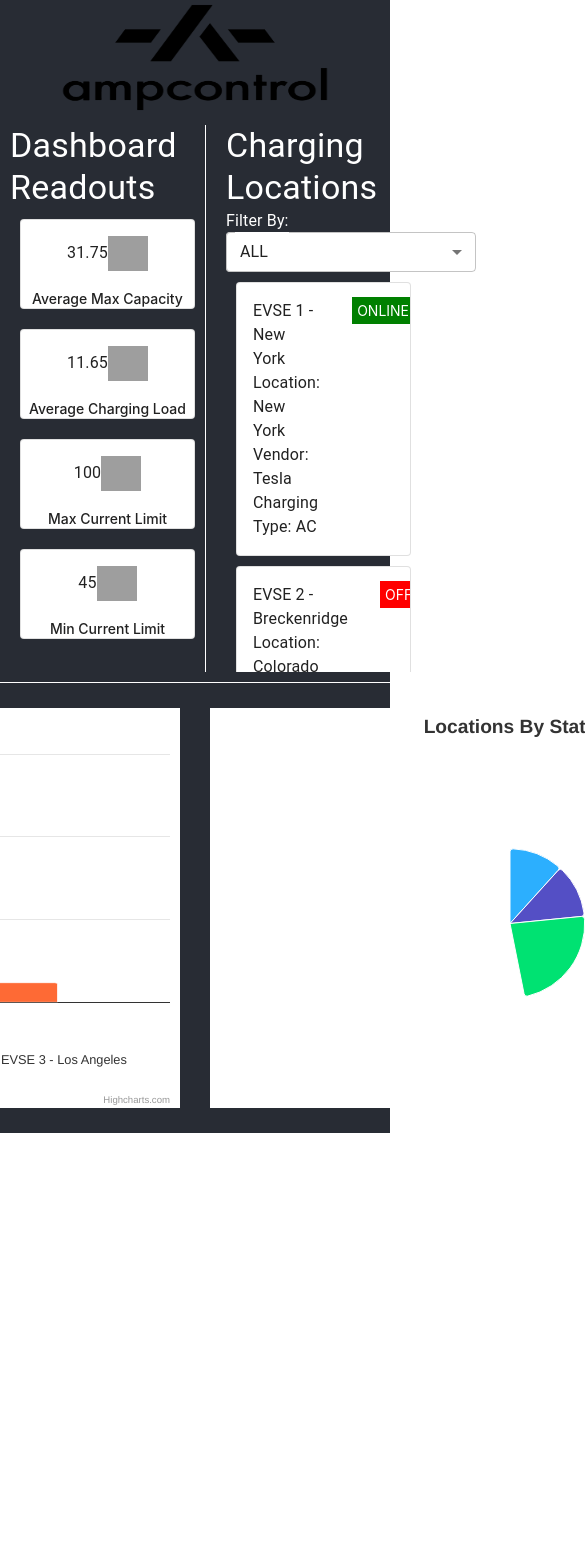
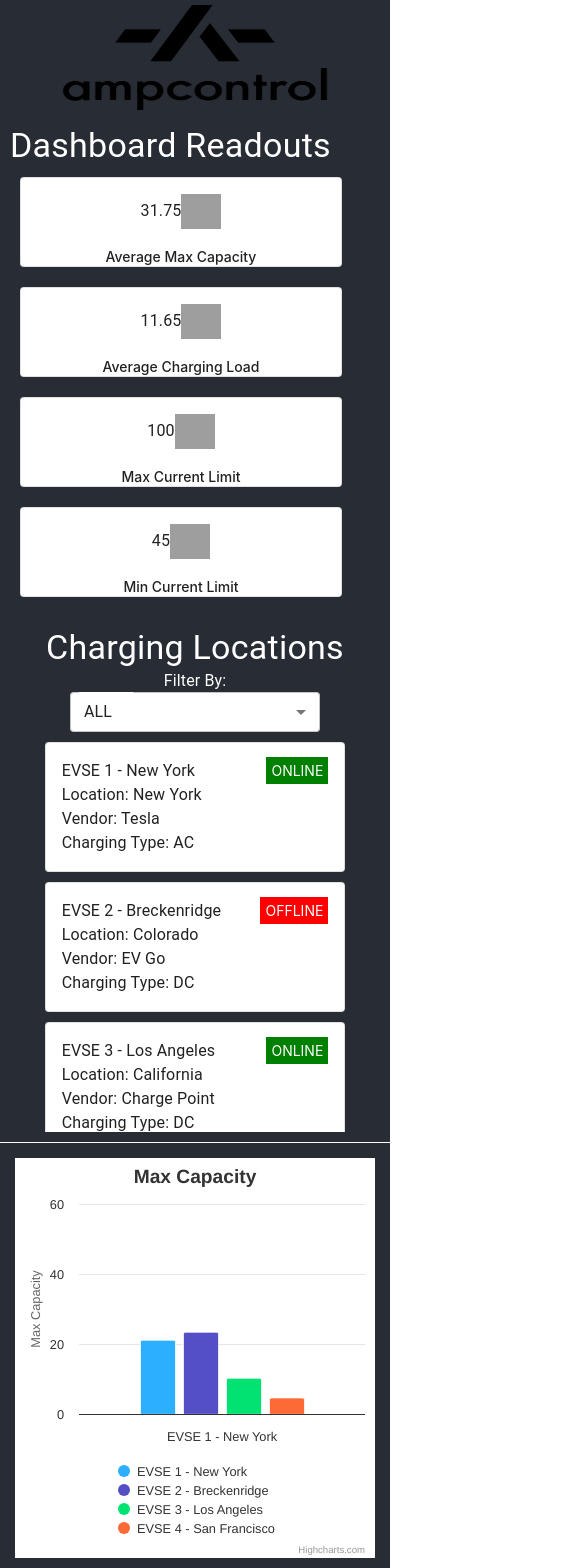
Before and after one commit to patrickjneel/EVCharger, a React (Create React App) app: page / in a window 390 px wide. Shown: the top 1568 px of the page, 585 px wide, since content can reach past the window. Before the commit the page ends 1133 px from the top, so only its background shows below. Built offline with nearby package versions, Linux system fonts and the light colour scheme; grey boxes are pictures that could not be loaded.

Commit message:
add responsive styling

```diff
--- a/src/App.css
+++ b/src/App.css
@@ -34,3 +34,9 @@
   height: 115px;
   width: 300px;
 }
+
+@media only screen and (max-width: 630px) {
+  .locations-dashboard {
+    flex-direction: column;
+  }
+}
--- a/src/components/Cards/Card.tsx
+++ b/src/components/Cards/Card.tsx
@@ -1,4 +1,4 @@
-import React, { FC, useState } from 'react';
+import { FC, useState } from 'react';
 import {
   Card as MUICard,
   Typography,
@@ -9,9 +9,14 @@ import {
   InputLabel,
 } from '@mui/material';
 
-import './cardStyles.css';
+import './card.styles.css';
+import { ChargerLocationObject } from '../../types/types';
 
-const Card = ({ data }: any): any => {
+interface CardProps {
+  data: ChargerLocationObject[] | undefined;
+}
+
+const Card: FC<CardProps> = ({ data }) => {
   const [filterValues, setFilterValues] = useState<any>(data);
   const menuItemsArr: { name: string; value: string }[] = [
     { name: 'ONLINE', value: 'ONLINE' },
@@ -19,7 +24,7 @@ const Card = ({ data }: any): any => {
     { name: 'ALL', value: 'ALL' },
   ];
 
-  const setValues = (filterValues: any, status: any) => {
+  const setValues = (filterValues: any, status: string) => {
     if (status === 'ALL') return setFilterValues(data);
     return setFilterValues(
       filterValues.filter(({ onlineStatus }: any) => onlineStatus === status)
@@ -27,7 +32,7 @@ const Card = ({ data }: any): any => {
   };
 
   return (
-    <div className="card-container" style={{ width: '50%', margin: '10px' }}>
+    <div className="card-container">
       <Typography variant="h4">Charging Locations</Typography>
       <InputLabel style={{ color: 'white' }}>Filter By:</InputLabel>
       <FormControl>
@@ -45,13 +50,17 @@ const Card = ({ data }: any): any => {
           ))}
         </Select>
       </FormControl>
-      <div
-        className="scroll-container"
-        style={{ maxHeight: '400px', overflow: 'scroll' }}
-      >
+      <div className="scroll-container">
         {filterValues
           ? filterValues.map(
-              ({ id, name, vendor, location, onlineStatus, current }: any) => (
+              ({
+                id,
+                name,
+                vendor,
+                location,
+                onlineStatus,
+                current,
+              }: ChargerLocationObject) => (
                 <MUICard
                   key={id}
                   variant="outlined"
--- /dev/null
+++ b/src/components/Cards/card.styles.css
@@ -0,0 +1,33 @@
+.online {
+  background-color: green;
+  color: white;
+  font-size: 14px;
+  padding: 5px;
+}
+
+.offline {
+  background-color: red;
+  color: white;
+  font-size: 14px;
+  padding: 5px;
+}
+
+.card-container {
+  margin: 10px;
+  width: 50%;
+}
+
+.scroll-container {
+  max-height: 400px;
+  min-height: 400px;
+  overflow: scroll;
+}
+
+@media only screen and (max-width: 630px) {
+  .card-container {
+    align-items: center;
+    display: flex;
+    flex-direction: column;
+    width: unset;
+  }
+}
--- a/src/components/Cards/cardStyles.css
+++ /dev/null
@@ -1,13 +0,0 @@
-.online {
-  background-color: green;
-  color: white;
-  font-size: 14px;
-  padding: 5px;
-}
-
-.offline {
-  background-color: red;
-  color: white;
-  font-size: 14px;
-  padding: 5px;
-}
--- a/src/components/Charts/Chart.tsx
+++ b/src/components/Charts/Chart.tsx
@@ -3,6 +3,7 @@ import HighchartsReact from 'highcharts-react-official';
 import Highcharts from 'highcharts';
 import { barOptions, pieOptions } from './chartUtils';
 import { ChargerLocationObject } from '../../types/types';
+import './chart.styles.css';
 
 interface ChartProps {
   data: ChargerLocationObject[] | undefined;
@@ -37,26 +38,18 @@ const Chart: FC<ChartProps> = ({ data }) => {
   const pieChartOptions = pieOptions(chargerLocations);
 
   return (
-    <div
-      style={{
-        display: 'flex',
-        flexDirection: 'row',
-        borderTop: '1px solid white',
-        width: '100%',
-        justifyContent: 'center',
-      }}
-    >
-      <div
-        className="chart-container"
+    <div className="chart-container">
+      {/* <div
+        className="chart-wrapper"
         style={{ margin: '10px', display: 'flex', flexDirection: 'row' }}
-      >
-        <div className="chart-wrapper" style={{ margin: '15px' }}>
-          <HighchartsReact highcharts={Highcharts} options={barGraphOptions} />
-        </div>
-        <div className="chart-wrapper" style={{ margin: '15px' }}>
-          <HighchartsReact highcharts={Highcharts} options={pieChartOptions} />
-        </div>
+      > */}
+      <div className="chart-wrapper" style={{ margin: '15px' }}>
+        <HighchartsReact highcharts={Highcharts} options={barGraphOptions} />
       </div>
+      <div className="chart-wrapper" style={{ margin: '15px' }}>
+        <HighchartsReact highcharts={Highcharts} options={pieChartOptions} />
+      </div>
+      {/* </div> */}
     </div>
   );
 };
--- /dev/null
+++ b/src/components/Charts/chart.styles.css
@@ -0,0 +1,17 @@
+.chart-container {
+  border-top: 1px solid white;
+  display: flex;
+  flex-direction: row;
+  justify-content: center;
+  width: 100%;
+}
+
+.chart-wrapper {
+  margin: 15px;
+}
+
+@media only screen and (max-width: 630px) {
+  .chart-container {
+    flex-direction: column;
+  }
+}
--- a/src/components/Dashboard/dashboard.styles.css
+++ b/src/components/Dashboard/dashboard.styles.css
@@ -18,3 +18,14 @@
   font-size: 14px;
   font-weight: 500;
 }
+
+@media only screen and (max-width: 630px) {
+  .dashboard-container {
+    border-right: none;
+    width: unset;
+  }
+
+  .dashboard-card-container {
+    flex-direction: column;
+  }
+}
```
